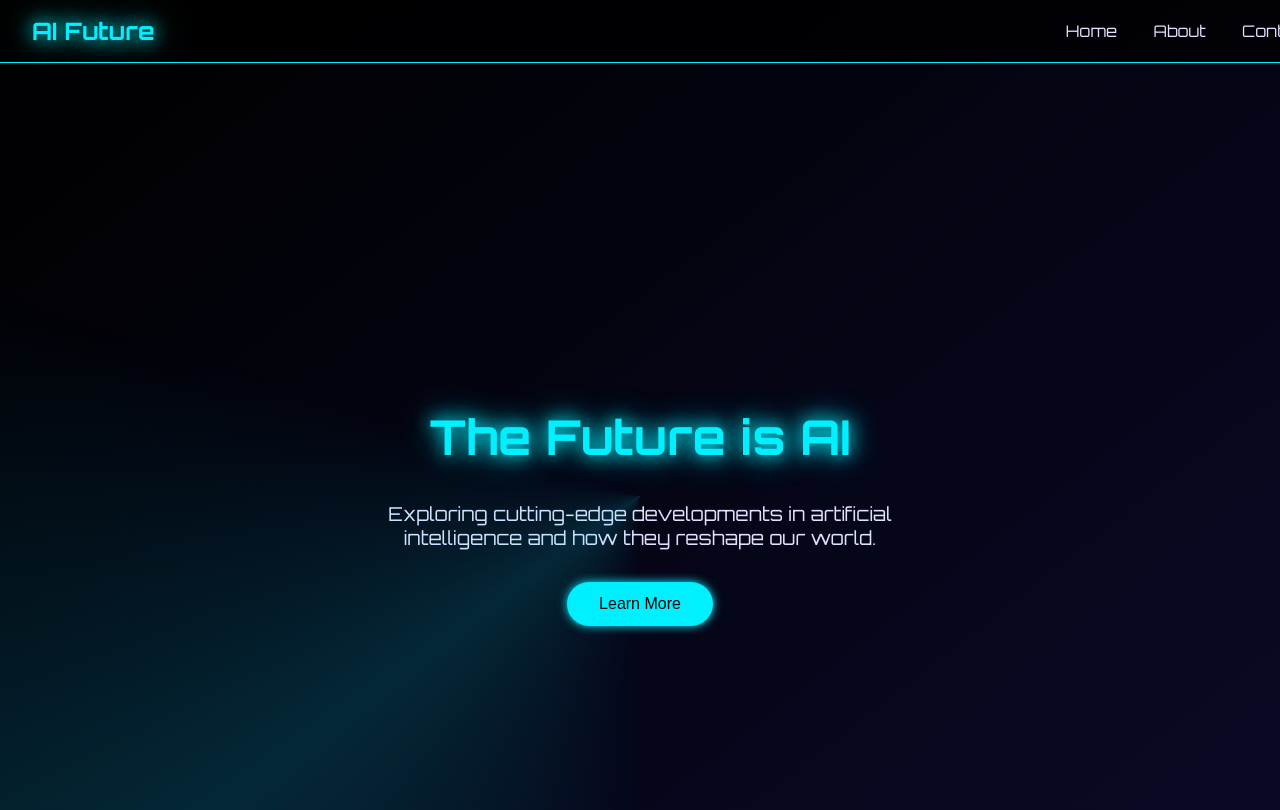
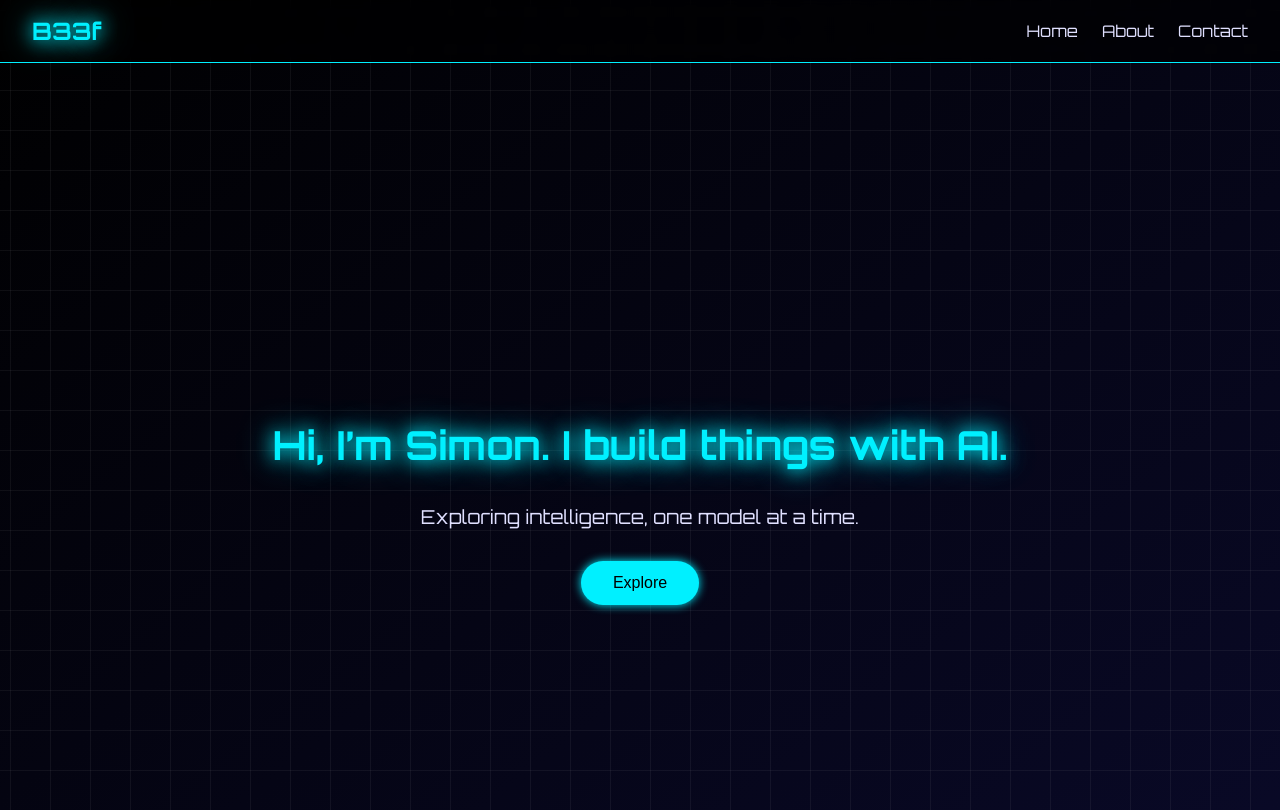
Before and after one commit to b33f98/b33f.work, a plain HTML site: page index.html in a window 1280 px wide. Shown: the top 810 px of the page. Drawn offline with Linux system fonts and the light colour scheme.

Commit message:
Update index.html

```diff
--- a/index.html
+++ b/index.html
@@ -3,7 +3,7 @@
 <head>
   <meta charset="UTF-8">
   <meta name="viewport" content="width=device-width, initial-scale=1.0">
-  <title>AI Futuristic Website</title>
+  <title>B33f</title>
   <style>
     @import url('https://fonts.googleapis.com/css2?family=Orbitron:wght@400;700&display=swap');
 
@@ -27,6 +27,7 @@
       align-items: center;
       border-bottom: 1px solid #00f0ff;
       backdrop-filter: blur(6px);
+      box-sizing: border-box;
     }
 
     header h1 {
@@ -36,11 +37,17 @@
       animation: glow 2s infinite alternate;
     }
 
+    nav {
+      display: flex;
+      flex-wrap: wrap;
+      gap: 1.5rem;
+    }
+
     nav a {
       color: #e0e0ff;
       text-decoration: none;
-      margin-left: 2rem;
       transition: color 0.3s, text-shadow 0.3s;
+      white-space: nowrap;
     }
 
     nav a:hover {
@@ -64,23 +71,25 @@
       overflow: hidden;
     }
 
-    #hero::after {
+    #hero::before {
       content: "";
       position: absolute;
-      top: -50%;
-      left: -50%;
-      width: 200%;
-      height: 200%;
-      background: conic-gradient(from 0deg, transparent, #00f0ff, transparent 30%);
-      animation: rotate 10s linear infinite;
-      opacity: 0.15;
+      top: 0;
+      left: 0;
+      width: 100%;
+      height: 100%;
+      background-image: linear-gradient(90deg, rgba(255,255,255,0.05) 1px, transparent 1px),
+                        linear-gradient(rgba(255,255,255,0.05) 1px, transparent 1px);
+      background-size: 40px 40px;
+      animation: gridmove 20s linear infinite;
     }
 
     #hero h2 {
-      font-size: 3rem;
+      font-size: 2.5rem;
       margin-bottom: 1rem;
       color: #00f0ff;
       animation: glow 2s infinite alternate;
+      z-index: 1;
     }
 
     #hero p {
@@ -88,6 +97,7 @@
       max-width: 600px;
       margin-bottom: 2rem;
       animation: fadeIn 2s ease-in;
+      z-index: 1;
     }
 
     .btn {
@@ -100,6 +110,7 @@
       font-size: 1rem;
       transition: transform 0.3s, background 0.3s, box-shadow 0.3s;
       box-shadow: 0 0 10px #00f0ff;
+      z-index: 1;
     }
 
     .btn:hover {
@@ -142,15 +153,15 @@
       to { opacity: 1; transform: translateY(0); }
     }
 
-    @keyframes rotate {
-      from { transform: rotate(0deg); }
-      to { transform: rotate(360deg); }
+    @keyframes gridmove {
+      from { background-position: 0 0, 0 0; }
+      to { background-position: 40px 40px, 40px 40px; }
     }
   </style>
 </head>
 <body>
   <header>
-    <h1>AI Future</h1>
+    <h1>B33f</h1>
     <nav>
       <a href="#hero">Home</a>
       <a href="#about">About</a>
@@ -159,24 +170,23 @@
   </header>
 
   <section id="hero">
-    <h2>The Future is AI</h2>
-    <p>Exploring cutting-edge developments in artificial intelligence and how they reshape our world.</p>
-    <button class="btn">Learn More</button>
+    <h2>Hi, I’m Simon. I build things with AI.</h2>
+    <p>Exploring intelligence, one model at a time.</p>
+    <button class="btn">Explore</button>
   </section>
 
   <section id="about">
-    <h2>About Us</h2>
-    <p>We are a community of AI enthusiasts, researchers, and developers dedicated to pushing the boundaries of technology. Our mission is to make AI accessible and beneficial for everyone.</p>
+    <h2>About Me</h2>
+    <p>I’m Simon, an AI student and builder. I create projects that merge creativity with artificial intelligence, making technology both powerful and accessible.</p>
   </section>
 
   <section id="contact">
     <h2>Contact</h2>
-    <p>Have questions or want to collaborate? Reach out to us!</p>
-    <p>Email: <a href="mailto:info@aifuture.com">info@aifuture.com</a></p>
+    <p>TBA</p>
   </section>
 
   <footer>
-    <p>&copy; 2025 AI Future. All rights reserved.</p>
+    <p>&copy; 2025 B33f. All rights reserved.</p>
   </footer>
 </body>
 </html>
```
